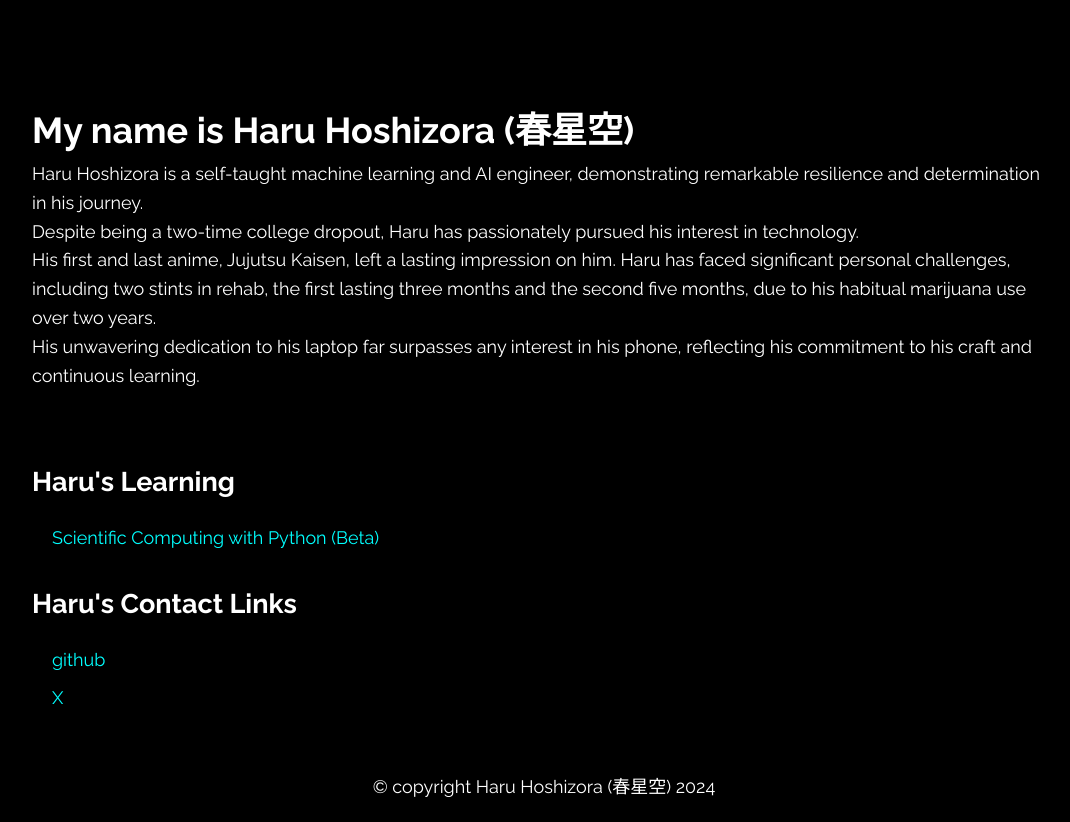
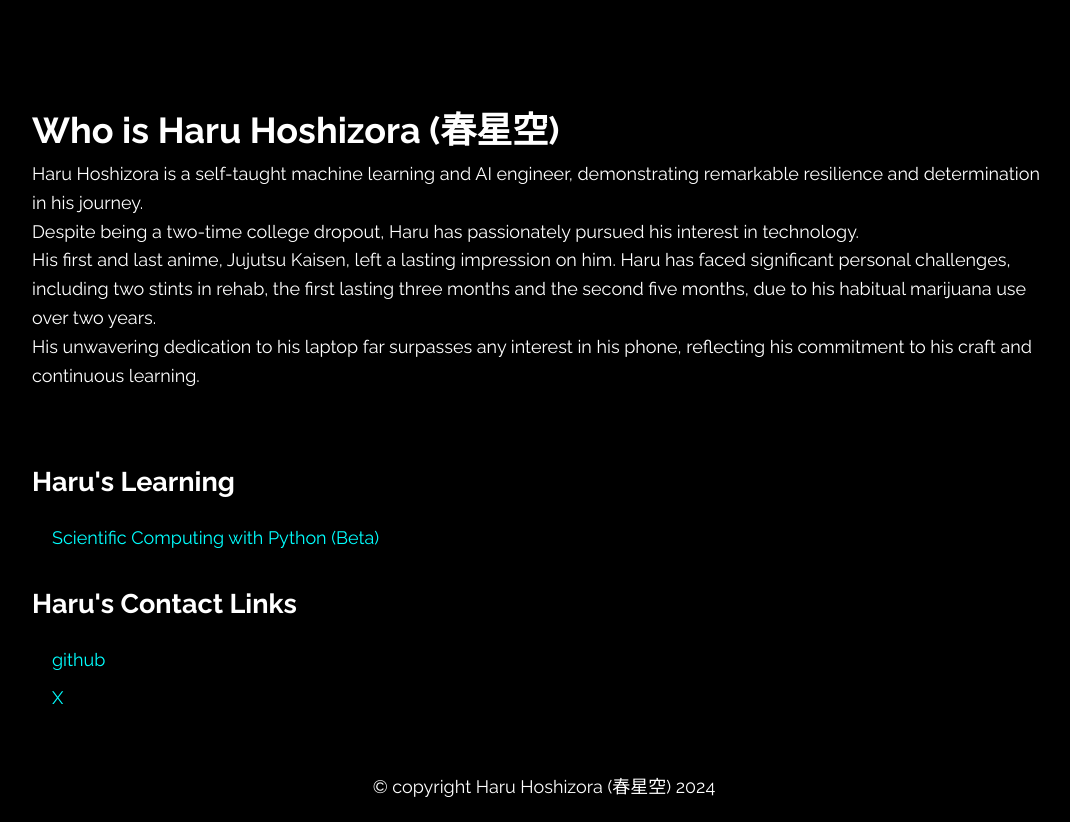
Before and after one commit to HaruHoshizora/page, a plain HTML site: page index.html in a window 1280 px wide. Shown: the whole page, without its empty margins (96-1166 px from the left). Drawn offline with Linux system fonts and the light colour scheme.

Commit message:
Update index.html

```diff
--- a/index.html
+++ b/index.html
@@ -71,7 +71,7 @@
 </head>
 <body>
     <div class="content">
-        <h1>My name is Haru Hoshizora (春星空)</h1>
+        <h1>Who is Haru Hoshizora (春星空)</h1>
         <p>Haru Hoshizora is a self-taught machine learning and AI engineer, demonstrating remarkable resilience and determination in his journey.<br>
             Despite being a two-time college dropout, Haru has passionately pursued his interest in technology.<br>
             His first and last anime, Jujutsu Kaisen, left a lasting impression on him. Haru has faced significant personal challenges, including two stints in rehab, the first lasting three months and the second five months, due to his habitual marijuana use over two years.<br>
```
